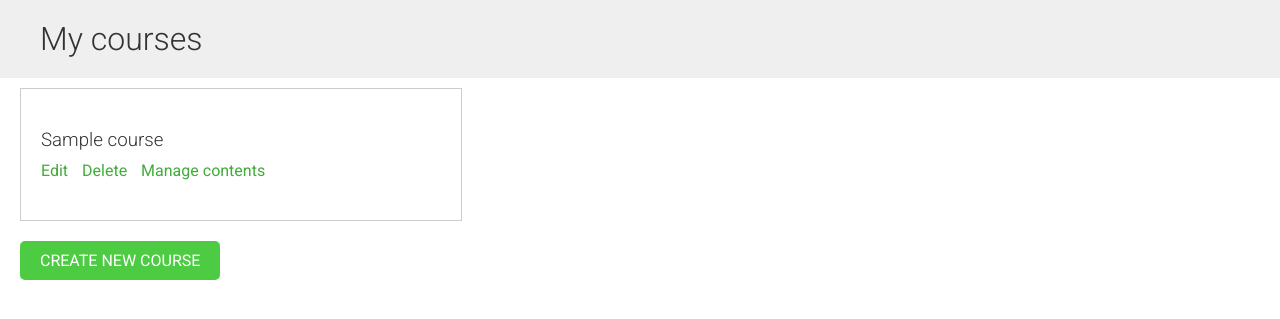
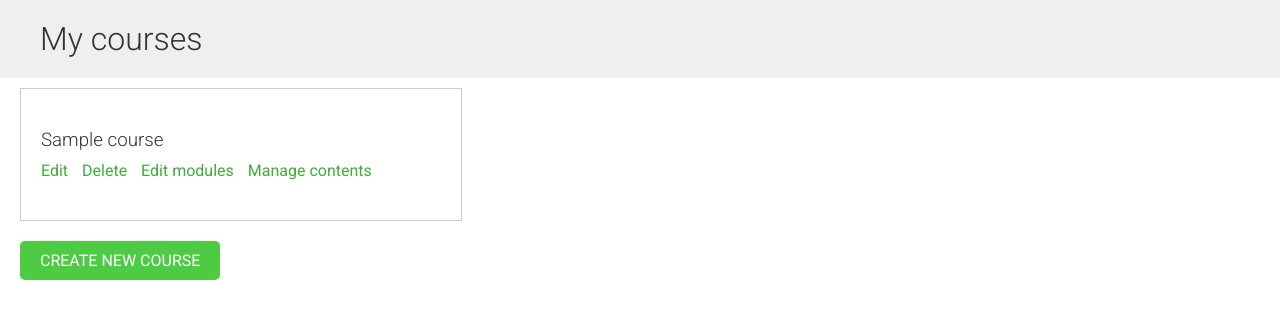
Before and after one commit to rajatvijay/django-education, a Django app: a page that uses courses/templates/courses/manage/course/list.html in a window 1280 px wide. Shown: the part 54-373 px from the top of the page. Run offline with Django 3.2, Linux system fonts and the light colour scheme; a user stored in the database is signed in; tables that the repository leaves empty hold one stand-in row (values such as "Sample post"); some libraries are stand-ins or nearby versions.

Commit message:
Added the link for the formset

```diff
--- a/courses/templates/courses/manage/course/list.html
+++ b/courses/templates/courses/manage/course/list.html
@@ -12,6 +12,7 @@
                 <p>
                     <a href="{% url "course_edit" course.id %}">Edit</a>
                     <a href="{% url "course_delete" course.id %}">Delete</a>
+                    <a href="{% url "course_module_update" course.id %}">Edit modules</a>
                     {% if course.modules.count > 0 %}
                         <a href="{% url "module_content_list" course.modules.first.id %}">Manage contents</a>
                     {% endif %}
```
